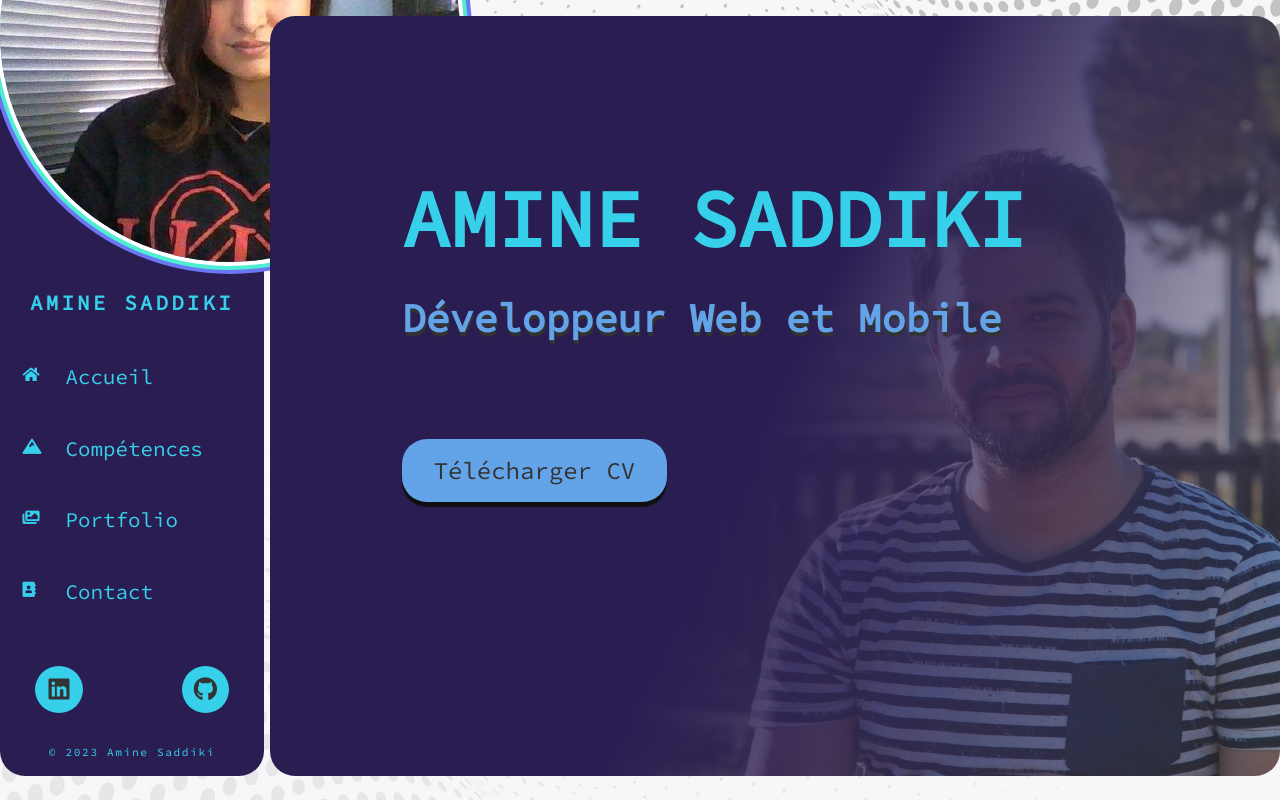
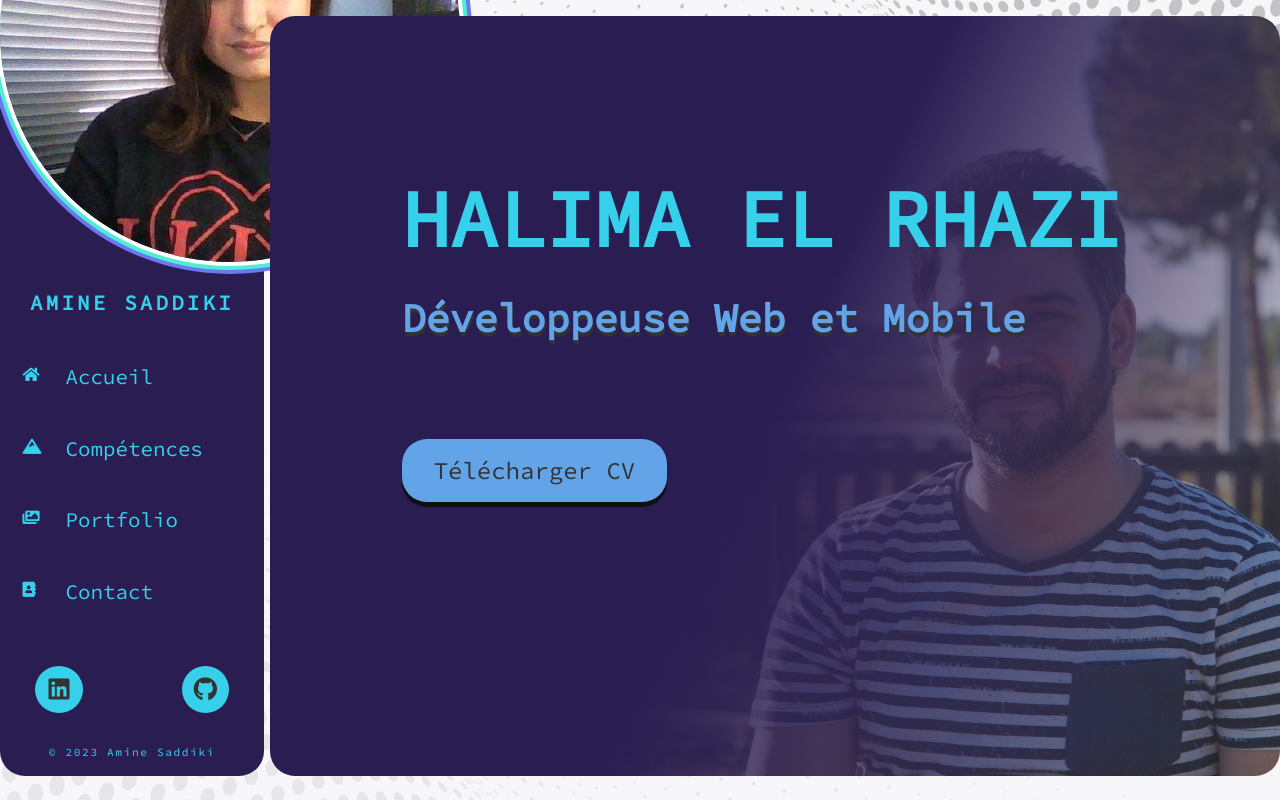
Before and after one commit to halima-sys/react-cv, a React (Create React App) app: page / in a window 1280 px wide. Built offline with nearby package versions, Linux system fonts and the light colour scheme.

Commit message:
Update Home.js

```diff
--- a/src/pages/Home.js
+++ b/src/pages/Home.js
@@ -6,8 +6,8 @@ const Home = () => {
             <Navigation />
             <div className='homeContent'>
                 <div className='content'>
-                    <h1>Amine Saddiki</h1>
-                    <h2>Développeur Web et Mobile</h2>
+                    <h1>Halima El Rhazi</h1>
+                    <h2>Développeuse Web et Mobile</h2>
                     <div className='pdf'>
                         <a href='./media/AmineSaddikiCV.pdf' target='blank'>Télécharger CV</a>
                     </div>
```
